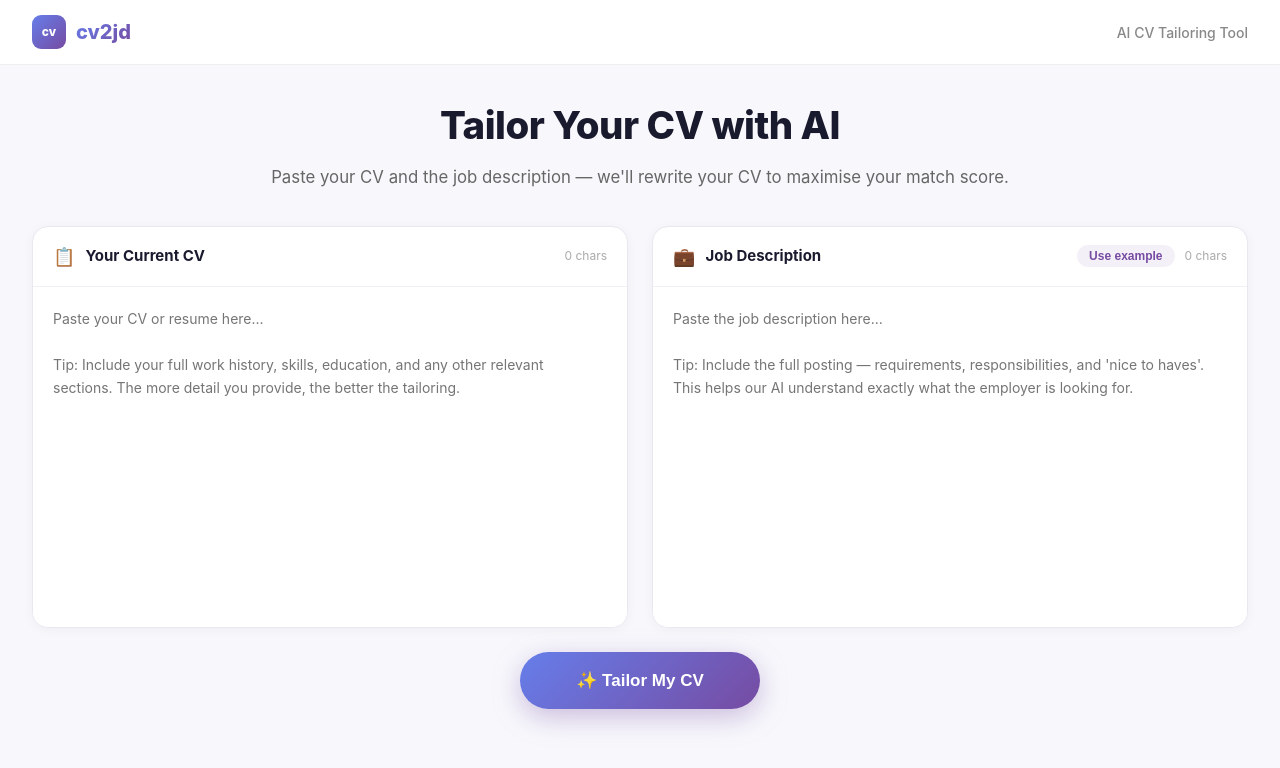
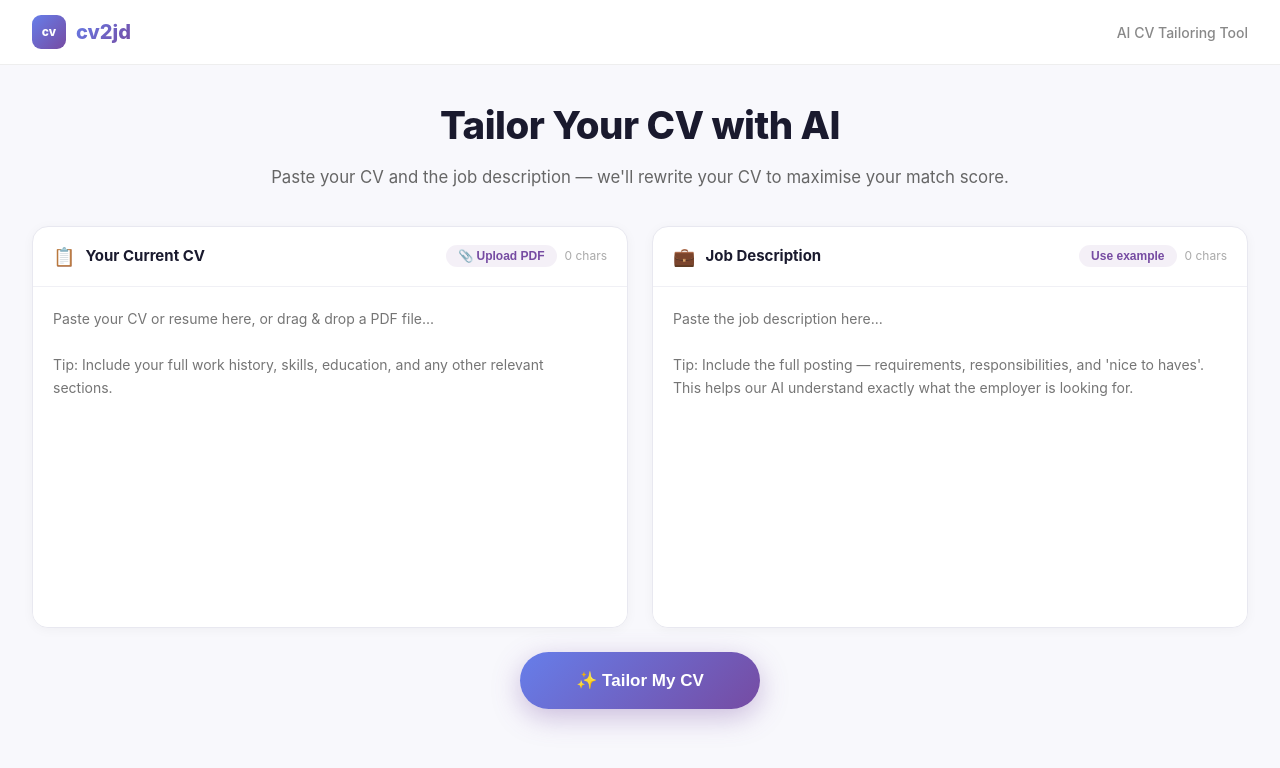
Before and after one commit to Shako2206/cv2jd-website, a Next.js app: page /tailor in a window 1280 px wide. Shown: the top 768 px of the page. Built offline with nearby package versions, Linux system fonts and the light colour scheme.

Commit message:
Add PDF drag-and-drop upload to CV input

```diff
--- a/package.json
+++ b/package.json
@@ -10,6 +10,7 @@
   "dependencies": {
     "@google/generative-ai": "^0.24.1",
     "next": "14.2.3",
+    "pdfjs-dist": "^3.11.174",
     "react": "^18.3.0",
     "react-dom": "^18.3.0"
   }
--- a/pages/tailor.js
+++ b/pages/tailor.js
@@ -1,6 +1,6 @@
 import Head from 'next/head'
 import Link from 'next/link'
-import { useState } from 'react'
+import { useState, useRef } from 'react'
 
 const EXAMPLE_JD = `Senior Software Engineer — FinTech (Remote)
 
@@ -19,14 +19,55 @@ Nice to have:
 - Knowledge of PCI-DSS compliance
 - Prior experience at a FinTech or startup`
 
+async function extractTextFromPDF(file) {
+  const pdfjsLib = await import('pdfjs-dist/build/pdf')
+  pdfjsLib.GlobalWorkerOptions.workerSrc =
+    'https://cdnjs.cloudflare.com/ajax/libs/pdf.js/3.11.174/pdf.worker.min.js'
+  const arrayBuffer = await file.arrayBuffer()
+  const pdf = await pdfjsLib.getDocument({ data: new Uint8Array(arrayBuffer) }).promise
+  const pages = []
+  for (let i = 1; i <= pdf.numPages; i++) {
+    const page = await pdf.getPage(i)
+    const content = await page.getTextContent()
+    const lineMap = new Map()
+    content.items.forEach(item => {
+      const y = Math.round(item.transform[5])
+      lineMap.set(y, (lineMap.get(y) || '') + item.str + ' ')
+    })
+    const sorted = [...lineMap.entries()].sort((a, b) => b[0] - a[0])
+    pages.push(sorted.map(([, text]) => text.trim()).join('\n'))
+  }
+  return pages.join('\n\n').trim()
+}
+
 export default function Tailor() {
   const [cv, setCv] = useState('')
   const [jd, setJd] = useState('')
   const [result, setResult] = useState(null)
   const [loading, setLoading] = useState(false)
+  const [pdfLoading, setPdfLoading] = useState(false)
   const [error, setError] = useState(null)
   const [copied, setCopied] = useState(false)
   const [activeTab, setActiveTab] = useState('cv')
+
+  async function handleCVFile(file) {
+    if (!file) return
+    if (file.type !== 'application/pdf') {
+      setError('Please upload a PDF file.')
+      return
+    }
+    setError(null)
+    setPdfLoading(true)
+    try {
+      const text = await extractTextFromPDF(file)
+      if (!text) throw new Error('empty')
+      setCv(text)
+    } catch {
+      setError('Could not read the PDF. Try copying and pasting your CV text instead.')
+    } finally {
+      setPdfLoading(false)
+    }
+  }
 
   async function handleTailor() {
     if (!cv.trim() || !jd.trim()) {
@@ -124,11 +165,14 @@ export default function Tailor() {
           <div className="inputGrid" style={{ display: 'grid', gridTemplateColumns: '1fr 1fr', gap: 24, marginBottom: 24 }}>
             <InputCard
               label="Your Current CV"
-              placeholder={"Paste your CV or resume here...\n\nTip: Include your full work history, skills, education, and any other relevant sections. The more detail you provide, the better the tailoring."}
-              value={cv}
+              placeholder={"Paste your CV or resume here, or drag & drop a PDF file...\n\nTip: Include your full work history, skills, education, and any other relevant sections."}
+              value={pdfLoading ? '' : cv}
               onChange={e => setCv(e.target.value)}
               charCount={cv.length}
               icon="📋"
+              acceptPDF
+              onFileSelect={handleCVFile}
+              pdfLoading={pdfLoading}
             />
             <InputCard
               label="Job Description"
@@ -301,19 +345,89 @@ export default function Tailor() {
   )
 }
 
-function InputCard({ label, placeholder, value, onChange, charCount, icon, exampleClick }) {
+function InputCard({ label, placeholder, value, onChange, charCount, icon, exampleClick, acceptPDF, onFileSelect, pdfLoading }) {
+  const [dragging, setDragging] = useState(false)
+  const fileInputRef = useRef(null)
+
+  function handleDragEnter(e) {
+    if (!acceptPDF) return
+    e.preventDefault()
+    setDragging(true)
+  }
+  function handleDragLeave(e) {
+    if (!e.currentTarget.contains(e.relatedTarget)) setDragging(false)
+  }
+  function handleDragOver(e) {
+    if (!acceptPDF) return
+    e.preventDefault()
+  }
+  function handleDrop(e) {
+    if (!acceptPDF) return
+    e.preventDefault()
+    setDragging(false)
+    const file = e.dataTransfer.files[0]
+    if (file && onFileSelect) onFileSelect(file)
+  }
+
   return (
+    <div
+      onDragEnter={handleDragEnter}
+      onDragLeave={handleDragLeave}
+      onDragOver={handleDragOver}
+      onDrop={handleDrop}
+      style={{
+        background: 'white', borderRadius: 16,
+        border: dragging ? '2px dashed #764ba2' : '1px solid #e8e8f0',
+        overflow: 'hidden', display: 'flex', flexDirection: 'column',
+        boxShadow: dragging ? '0 0 0 4px rgba(118,75,162,0.12)' : '0 2px 12px rgba(0,0,0,0.04)',
+        transition: 'border 0.15s, box-shadow 0.15s',
+        position: 'relative',
+      }}
+    >
+      {/* Drag overlay */}
+      {dragging && (
         <div style={{
-      background: 'white', borderRadius: 16, border: '1px solid #e8e8f0',
-      overflow: 'hidden', display: 'flex', flexDirection: 'column',
-      boxShadow: '0 2px 12px rgba(0,0,0,0.04)',
+          position: 'absolute', inset: 0, zIndex: 10,
+          background: 'rgba(118,75,162,0.05)',
+          display: 'flex', alignItems: 'center', justifyContent: 'center',
+          pointerEvents: 'none', borderRadius: 16,
         }}>
+          <div style={{
+            background: 'white', borderRadius: 16, padding: '20px 32px',
+            border: '2px dashed #764ba2', textAlign: 'center',
+            boxShadow: '0 8px 32px rgba(118,75,162,0.15)',
+          }}>
+            <div style={{ fontSize: 32, marginBottom: 8 }}>📄</div>
+            <div style={{ fontSize: 15, fontWeight: 700, color: '#764ba2' }}>Drop your PDF here</div>
+          </div>
+        </div>
+      )}
+
+      {/* Header */}
       <div style={{ padding: '16px 20px', borderBottom: '1px solid #f0f0f5', display: 'flex', alignItems: 'center', justifyContent: 'space-between' }}>
         <div style={{ display: 'flex', alignItems: 'center', gap: 10 }}>
           <span style={{ fontSize: 18 }}>{icon}</span>
           <span style={{ fontWeight: 700, fontSize: 15, color: '#1a1a2e' }}>{label}</span>
         </div>
-        <div style={{ display: 'flex', gap: 10, alignItems: 'center' }}>
+        <div style={{ display: 'flex', gap: 8, alignItems: 'center' }}>
+          {acceptPDF && (
+            <>
+              <input
+                ref={fileInputRef}
+                type="file"
+                accept=".pdf,application/pdf"
+                style={{ display: 'none' }}
+                onChange={e => { if (onFileSelect) onFileSelect(e.target.files[0]); e.target.value = '' }}
+              />
+              <button onClick={() => fileInputRef.current?.click()} style={{
+                fontSize: 12, fontWeight: 600, color: '#764ba2',
+                background: '#764ba215', border: 'none', borderRadius: 20,
+                padding: '4px 12px', cursor: 'pointer', display: 'flex', alignItems: 'center', gap: 4,
+              }}>
+                📎 Upload PDF
+              </button>
+            </>
+          )}
           {exampleClick && (
             <button onClick={exampleClick} style={{
               fontSize: 12, fontWeight: 600, color: '#764ba2',
@@ -326,6 +440,14 @@ function InputCard({ label, placeholder, value, onChange, charCount, icon, examp
           <span style={{ fontSize: 12, color: '#aaa' }}>{charCount.toLocaleString()} chars</span>
         </div>
       </div>
+
+      {/* PDF loading state */}
+      {pdfLoading ? (
+        <div style={{ flex: 1, minHeight: 340, display: 'flex', alignItems: 'center', justifyContent: 'center', flexDirection: 'column', gap: 14, color: '#764ba2' }}>
+          <span style={{ width: 28, height: 28, border: '3px solid #e0d4f7', borderTop: '3px solid #764ba2', borderRadius: '50%', display: 'inline-block', animation: 'spin 0.8s linear infinite' }} />
+          <span style={{ fontSize: 14, fontWeight: 600 }}>Reading PDF…</span>
+        </div>
+      ) : (
         <textarea
           value={value}
           onChange={onChange}
@@ -336,6 +458,7 @@ function InputCard({ label, placeholder, value, onChange, charCount, icon, examp
             fontFamily: 'inherit', background: 'white',
           }}
         />
+      )}
     </div>
   )
 }
```
Also changed, not shown: 1 other file (tests, documents, lock files or other folders). Lines whose indentation alone changed are shown as unchanged.
